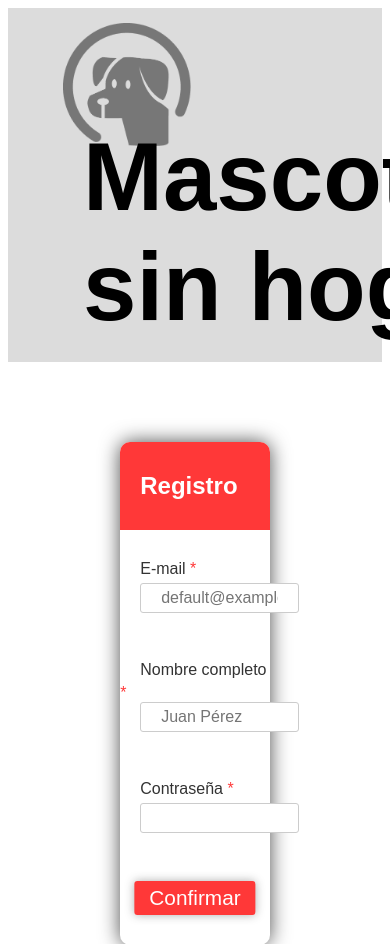
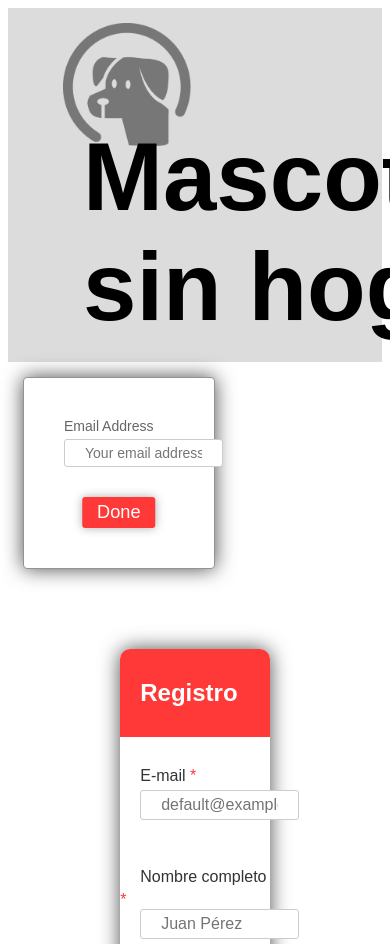
Before and after one commit to driden/PHP, a PHP site: page /register.html in a window 390 px wide; the page is wider, and only the part inside the window is pictured. Shown: the top 944 px of that part. Run offline with PHP 8.4, Linux system fonts and the light colour scheme.

Commit message:
Prueba desde https://codepen.io/fmobiledesigns/pen/wMjYOm

```diff
--- a/Entrega/css/clientValidations.css
+++ b/Entrega/css/clientValidations.css
@@ -16,3 +16,24 @@
     border-color: #d6e9c6;
     display: none;
 }
+
+
+.example{
+
+    margin: 15px;
+    font-size: 14px;
+    color: #656666;
+    content: "Example";
+
+    background-color: #fff;
+    border-color: #929494;
+    border-width: 1px;
+    border-radius: 4px;
+
+    padding: 10px 20px 10px;
+    border-style: solid;
+    }
+
+    .form-control-feedback{
+      display: none;
+    }
--- a/Entrega/js/clientValidations.js
+++ b/Entrega/js/clientValidations.js
@@ -1,6 +1,36 @@
+$(document).ready(function() {
+   /*lo saque de aca: https://codepen.io/fmobiledesigns/pen/wMjYOm */
+
+
+
+
+    $('#user-form').validate({
+   rules: {
+     email: {
+       required: true,
+       email: true
+     },
+   },
+
+   highlight: function(element, errorClass, validClass) {
+     $(element).nextAll('.form-control-feedback').show().removeClass('glyphicon-ok').addClass('glyphicon-remove');
+     $(element).addClass(errorClass).removeClass(validClass);
+     $(element).closest('.form-group').removeClass('has-success').addClass('has-error');
+   },
+   success: function(element) {
+     $(element).nextAll('.form-control-feedback').show().removeClass('glyphicon-remove').addClass('glyphicon-ok');
+  element.closest('.form-group').removeClass('has-error').addClass('has-success');
+     $(element).remove();
+   }
+ });
+});
+
+
+
+/*
 $(document).ready(function () {
 
-    let component = {
+       let component = {
         inputEmail: $('input#email'),
         inputPassword: $('input#password'),
         inputFullName: $('input#fullName'),
@@ -47,4 +77,6 @@ $(document).ready(function () {
 
 
 
-})
+
+
+})*/
--- a/Entrega/register.html
+++ b/Entrega/register.html
@@ -25,10 +25,27 @@
             <span>Mascotas sin hogar</span>
         </div>
     </div>
+    <div class=row>
+            <div class="col-md-4 col-md-offset-4">
+
+               <form id="user-form" class="example">
+                 <div class="form-group has-feedback">
+                   <label class="control-label" for="email">Email Address</label>
+                   <input type="text" class="form-control" name="email" id="email" placeholder="Your email address">
+                   <span class="form-control-feedback glyphicon glyphicon-ok"></span>
+                 </div>
+
+                 <button type="button" class="btn btn-primary btn-block">Done</button>
+
+              </form>
+            </div>
+          </div>
     <div id="formContainer">
 
         <form>
+
             <header>Registro</header>
+
             <label>E-mail
 
             </label>
```
